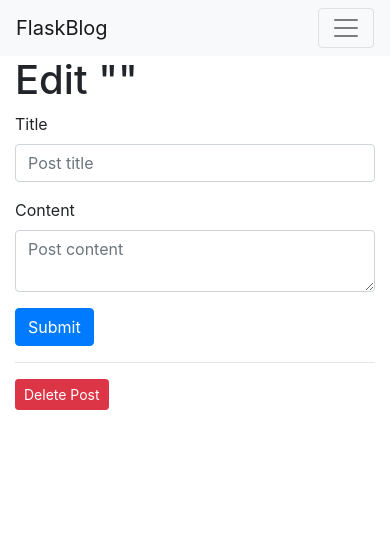
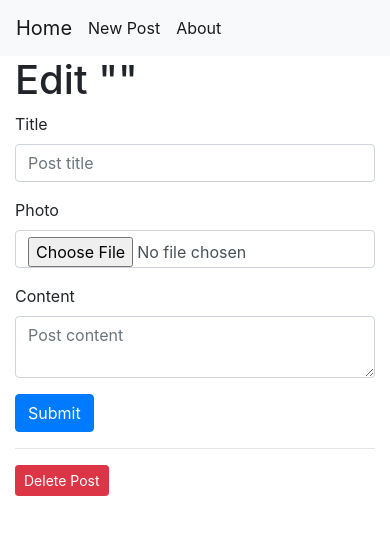
Before and after one commit to bahrom04/Flask-Blog, a Flask app: template templates/edit.html in a window 390 px wide. Shown: the top 543 px of the page. Run offline with Flask 3, Linux system fonts and the light colour scheme; the template is opened without the code that fills it, so the values that code supplies are empty; some libraries are stand-ins or nearby versions.

Commit message:
Edit photo and navbar responsive

```diff
--- a/app.py
+++ b/app.py
@@ -110,16 +110,32 @@ def create():
 @app.route('/<int:id>/edit>', methods=['GET','POST'])
 def edit(id):
     post = get_post(id)
+    conn = get_mysql_connection()
+    cur = conn.cursor()
 
     if request.method == 'POST':
         title = request.form['title']
         content = request.form['content']
+        photo = request.files['photo']
 
         if not title:
             flash('Title is strongly required')
         else:
-            conn = get_mysql_connection()
-            cur = conn.cursor()
+            if photo:
+
+                filename = f'post_.{photo.filename}'
+                uploads_folder_path = os.path.join('static', 'uploads')
+                uploads_folder_path_files = os.listdir(uploads_folder_path)
+                for file in uploads_folder_path_files:
+                    if file ==filename:
+                        cur.execute('UPDATE posts SET photo = %s WHERE id = %s',(filename,id))
+                        conn.commit()
+
+
+                else:
+                    photo.save(os.path.join(app.config['UPLOAD_FOLDER'], filename))
+                    cur.execute('UPDATE posts SET photo = %s WHERE id = %s',(filename,id))
+
             cur.execute('UPDATE posts SET title = %s, context = %s'
                          'WHERE id = %s', (title,content,id))
             conn.commit()
@@ -128,8 +144,10 @@ def edit(id):
 
     return render_template('edit.html', post=post)
 
+
+
 # Deleting posts
-@app.route('/<int:id>/delete', methods=['POST',])
+@app.route('/<int:id>/delete', methods=['POST','GET'])
 def delete(id):
     post = get_post(id)
     conn = get_mysql_connection()
@@ -137,7 +155,7 @@ def delete(id):
     cur.execute('DELETE FROM posts WHERE id = %s', (id,))
     conn.commit()
     conn.close()
-    flash('{} deleted succesfully'.format(post['title']))
+    # flash('{} deleted succesfully'.format(post['title']))
     return redirect(url_for('index'))
 
 @app.route('/about')
--- a/static/css/style.css
+++ b/static/css/style.css
@@ -4,3 +4,8 @@ h1{
     text-align: center;
     color: brown;
 }
+img{
+    display: block;
+    max-width: 100%;
+    height: auto;
+}
--- a/tempCodeRunnerFile.py
+++ b/tempCodeRunnerFile.py
@@ -1,2 +1 @@
-for x in cursor:
-#     print(x)
+    # flash('{} deleted succesfully'.format(post['title']))
--- a/templates/base.html
+++ b/templates/base.html
@@ -8,24 +8,26 @@
 
     <title>{% block title %}  {% endblock %}</title>
 </head>
+
 <body>
     <nav class="navbar navbar-expand-md navbar-light bg-light">
-        <a class="navbar-brand" href="{{ url_for('index')}}">FlaskBlog</a>
-        <button class="navbar-toggler" type="button" data-toggle="collapse" data-target="#navbarNav" aria-controls="navbarNav" aria-expanded="false" aria-label="Toggle navigation">
-            <span class="navbar-toggler-icon"></span>
-        </button>
-        <div class="collapse navbar-collapse" id="navbarNav">
-            <ul class="navbar-nav">
-            <li class="nav-item active">
-                <a class="nav-link" href="{{url_for('about')}}">About</a>
-            </li>
-            <li class="nav-item">
-                <a class="nav-link" href="{{url_for('create')}}">New Post</a>
-            </li>
 
+        <div id="navbarNav" >
+            <ul class="navbar-nav flex-row " >
+
+                <a class="navbar-brand" href="{{ url_for('index')}}">Home</a>
+
+                <li class="nav-item active mr-3">
+                    <a class="nav-link" href="{{url_for('create')}}" >New Post</a>
+                </li>
+
+                <li class="nav-item active">
+                    <a class="nav-link" href="{{url_for('about')}}">About</a>
+                </li>
             </ul>
         </div>
     </nav>
+
     <div class="container">
         {% for message in get_flashed_messages() %}
         <div class="alert alert-info">{{ message }}</div>
--- a/templates/edit.html
+++ b/templates/edit.html
@@ -2,7 +2,7 @@
 {% block content %}
 <h1>{% block title %} Edit "{{ post[1] }}" {% endblock %}</h1>
 
-<form method="post">
+<form method="POST" enctype="multipart/form-data">
     <div class="form-group">
         <label for="title">Title</label>
         <input type="text" name="title" placeholder="Post title"
@@ -10,7 +10,15 @@
                value="{{ request.form['title'] or post[1] }}">
         </input>
     </div>
+    {% if post[4] %}
+    <img src="{{ url_for('static', filename='uploads/' + post[4]) }}" class="img-fluid">
+    <br><br>
+    {% endif %}
+    <div class="form-group">
+        <label for="photo">Photo</label>
+        <input type="file" name="photo" class="form-control">
 
+    </div>
     <div class="form-group">
         <label for="content">Content</label>
         <textarea name="content" placeholder="Post content"
@@ -26,5 +34,6 @@
     <input type="submit" value="Delete Post"
             class="btn btn-danger btn-sm"
             onclick="return confirm('Are you sure you want to delete this post?')">
+    <br><br><br>
 </form>
 {% endblock %}
--- a/templates/index.html
+++ b/templates/index.html
@@ -2,7 +2,7 @@
 
 {% block content %}
 <br>
-<h1>{% block title %} This is index.html {% endblock %}</h1>
+<h1>{% block title %} Resent Posts {% endblock %}</h1>
 
     {% for post in posts %}
         <a href="{{ url_for('post', post_id=post[0]) }}">
--- a/templates/post.html
+++ b/templates/post.html
@@ -2,9 +2,12 @@
 {% block content %}
     <h2>{% block title %} {{ post[1] }} {% endblock %}</h2>
     <span class="badge badge-primary">{{ post[3] }}</span>
+    <a href="{{ url_for('edit', id=post[0]) }}">
+        <span class="badge badge-warning">Edit</span>
+    </a>
     <br><br>
     {% if post[4] %}
-    <img src="{{ url_for('static', filename='uploads/' + post[4]) }}" style="height: 400px; width: auto;">
+    <img src="{{ url_for('static', filename='uploads/' + post[4]) }}" class="img-fluid" alt="Responsive image">
     <br><br>
     {% endif %}
     <p>{{ post[2] }}</p>
```
Also changed, not shown: main.py (+9 -4 lines), static/uploads/post_.chad.jpg (added), static/uploads/post_15_chad.jpg (added), static/uploads/post_19_cat.jpg (added), static/uploads/post_19_ken.jpg (added), static/uploads/post_21_cat.jpg (added), static/uploads/post_21_chad.jpg (added), static/uploads/post_21_qora.jpg (added), static/uploads/post_21_sddefault.jpg (added), static/uploads/post_21_young.jpeg (added), static/uploads/post_3_sddefault.jpg (added).
